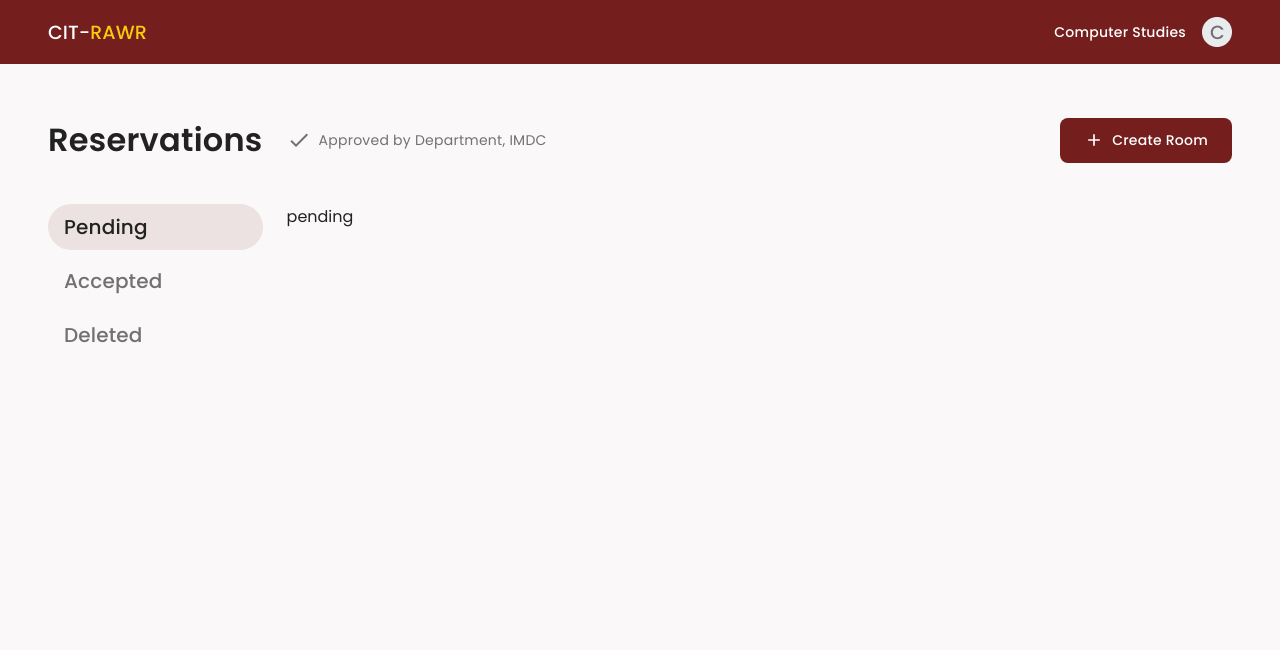
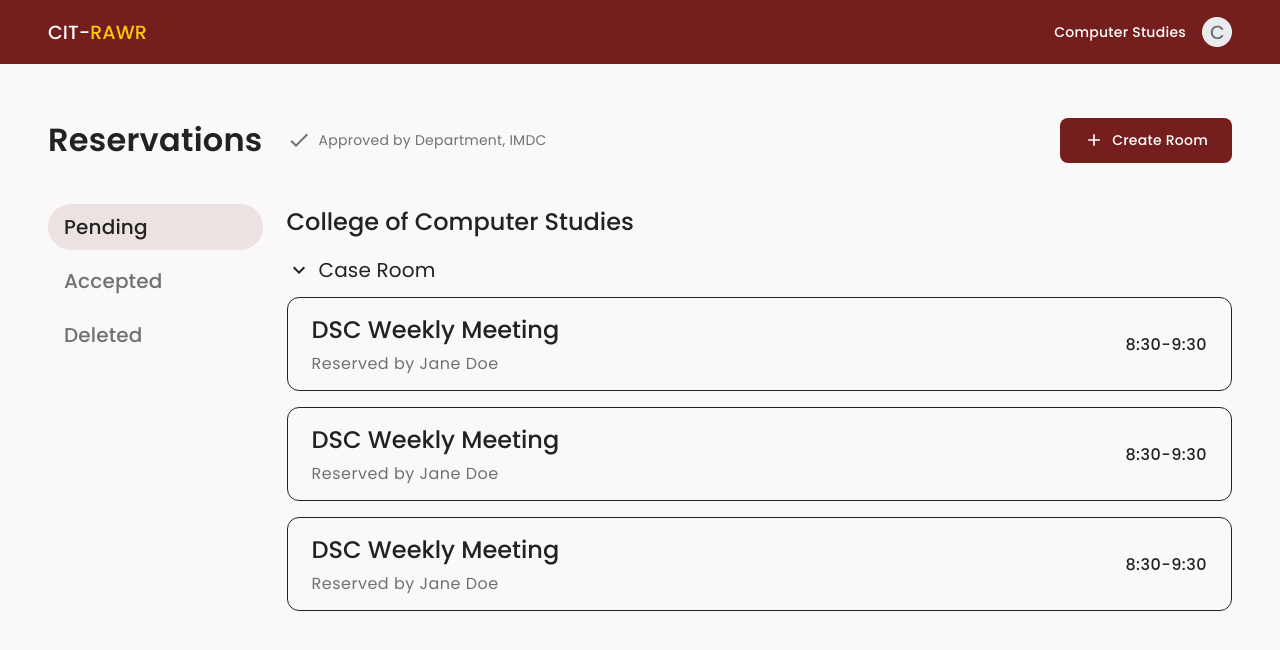
Before and after one commit to Team-Ollave/CIT-RAWR-web, a React (Create React App) app: page /imdc/dashboard in a window 1280 px wide. Shown: the top 650 px of the page. Built offline with nearby package versions, Linux system fonts and the light colour scheme.

Commit message:
reservation card

```diff
--- /dev/null
+++ b/src/components/ReservationCard/ReservationCard.jsx
@@ -0,0 +1,22 @@
+import styles from './styles.module.scss';
+
+export default function ReservationCard({
+  eventName,
+  eventOrganizer,
+  eventStartTime,
+  eventEndTime,
+}) {
+  return (
+    <div className={styles.reservationCard}>
+      <div className={styles.eventMainDetailsContainer}>
+        <h6 className={styles.eventName}>{eventName}</h6>
+        <span className={styles.eventOrganizerLabel}>
+          Reserved by {eventOrganizer}
+        </span>
+      </div>
+      <span className={styles.eventTime}>
+        {eventStartTime}-{eventEndTime}
+      </span>
+    </div>
+  );
+}
--- /dev/null
+++ b/src/components/ReservationCard/index.js
@@ -0,0 +1 @@
+export { default } from './ReservationCard';
--- /dev/null
+++ b/src/components/ReservationCard/styles.module.scss
@@ -0,0 +1,31 @@
+@import '../../styles/config.scss';
+
+.reservationCard {
+  @include flexbox($justify: space-between);
+
+  padding: 0.875rem 1.5rem;
+  border: 1px solid $black;
+  border-radius: 0.75rem;
+  width: 100%;
+  // background-color: white;
+}
+
+.eventMainDetailsContainer {
+  @include flexbox($direction: column, $align: flex-start);
+
+  row-gap: 0.25rem;
+}
+
+.eventName {
+  @include title3;
+}
+
+.eventOrganizerLabel {
+  @include body1;
+
+  color: $gray4;
+}
+
+.eventTime {
+  @include body1($weight: $medium);
+}
--- a/src/screens/ReservationsScreen/ReservationsScreen.jsx
+++ b/src/screens/ReservationsScreen/ReservationsScreen.jsx
@@ -1,8 +1,10 @@
 import styles from './styles.module.scss';
 import CheckIcon from '@material-ui/icons/Check';
 import AddIcon from '@material-ui/icons/Add';
+import KeyboardArrowDownIcon from '@material-ui/icons/KeyboardArrowDown';
 import { useState } from 'react';
 import NavItem from './NavItem';
+import ReservationCard from '../../components/ReservationCard';
 
 export default function ReservationsScreen() {
   const [currentTab, setCurrentTab] = useState('pending');
@@ -57,7 +59,40 @@ export default function ReservationsScreen() {
               <span className={styles.createButtonLabel}>Create Room</span>
             </button>
           </header>
-          {renderTab(currentTab)}
+          {/* {renderTab(currentTab)} */}
+          <div>
+            <div className={styles.departmentContainer}>
+              <h2 className={styles.departmentName}>
+                College of Computer Studies
+              </h2>
+              <div className={styles.roomContainer}>
+                <div className={styles.roomName}>
+                  <KeyboardArrowDownIcon />
+                  <h4 className={styles.roomNameLabel}>Case Room</h4>
+                </div>
+                <div className={styles.reservationList}>
+                  <ReservationCard
+                    eventName="DSC Weekly Meeting"
+                    eventOrganizer="Jane Doe"
+                    eventStartTime="8:30"
+                    eventEndTime="9:30"
+                  />
+                  <ReservationCard
+                    eventName="DSC Weekly Meeting"
+                    eventOrganizer="Jane Doe"
+                    eventStartTime="8:30"
+                    eventEndTime="9:30"
+                  />
+                  <ReservationCard
+                    eventName="DSC Weekly Meeting"
+                    eventOrganizer="Jane Doe"
+                    eventStartTime="8:30"
+                    eventEndTime="9:30"
+                  />
+                </div>
+              </div>
+            </div>
+          </div>
         </main>
       </div>
     </div>
--- a/src/screens/ReservationsScreen/styles.module.scss
+++ b/src/screens/ReservationsScreen/styles.module.scss
@@ -71,3 +71,38 @@
     color: white;
   }
 }
+
+.departmentContainer {
+  @include flexbox($direction: column, $align: flex-start);
+
+  row-gap: 1rem;
+}
+
+.departmentName {
+  @include title3;
+}
+
+.roomContainer {
+  @include flexbox($direction: column, $align: flex-start);
+
+  row-gap: 0.75rem;
+  width: 100%;
+}
+
+.roomName {
+  @include flexbox;
+
+  column-gap: 0.5rem;
+}
+
+.roomNameLabel {
+  @include h6($weight: $regular);
+}
+
+.reservationList {
+  @include flexbox($direction: column);
+
+  row-gap: 1rem;
+
+  width: 100%;
+}
--- a/src/styles/config/_typography.scss
+++ b/src/styles/config/_typography.scss
@@ -41,6 +41,13 @@ $semi-bold: 600;
   font-weight: $weight;
 }
 
+@mixin title3($weight: $medium) {
+  font-family: $poppins;
+  letter-spacing: 0;
+  font-size: 1.5rem;
+  font-weight: $weight;
+}
+
 @mixin h6($weight: $medium) {
   font-family: $poppins;
   letter-spacing: 0.15px;
```
Also changed, not shown: src/components/ReservationList/ReservationList.jsx (added), src/components/ReservationList/index.js (added).
